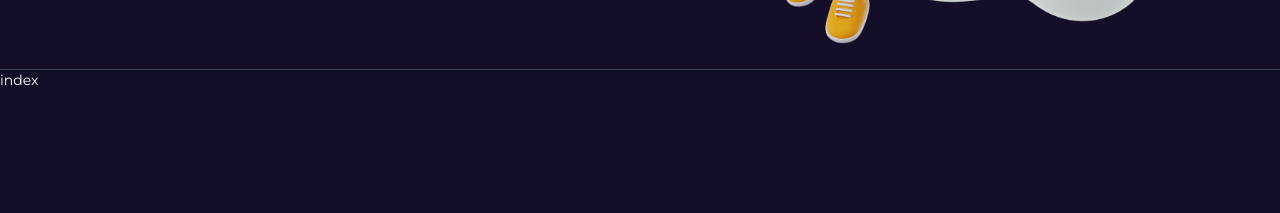
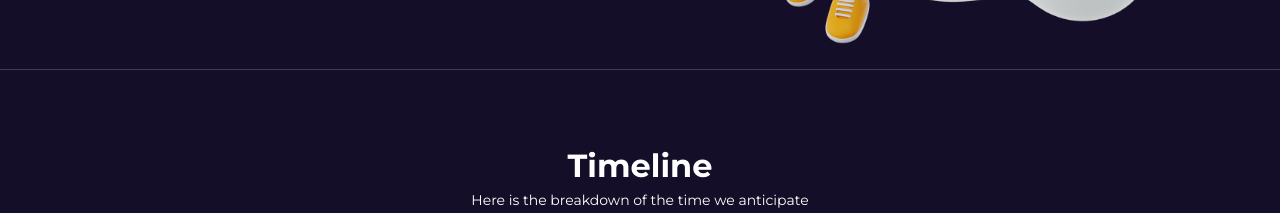
Before and after one commit to Emmanuel-Ingwe/getlinked-testweb, a Next.js app: page / in a window 1280 px wide. Shown: the part 3839-4052 px from the top of the page. Before the commit the page ends 3930 px from the top, so only its background shows below. Built offline with nearby package versions, Linux system fonts and the light colour scheme; a web font is replaced by a local one.

Commit message:
timeline-texts

```diff
--- a/components/Landing/Timeline/index.tsx
+++ b/components/Landing/Timeline/index.tsx
@@ -4,7 +4,14 @@ type Props = {}
 
 const index = (props: Props) => {
   return (
-    <div>index</div>
+    <>
+      <section className='container'>
+        <div className="flex flex-col items-center mt-[72px]">
+          <h1 className="text-[32px] font-bold">Timeline</h1>
+          <p className="xl:w-[346px] text-center text-[14px]">Here is the breakdown of the time we anticipate using for the upcoming event.</p>
+        </div>
+      </section>
+    </>
   )
 }
 
```
